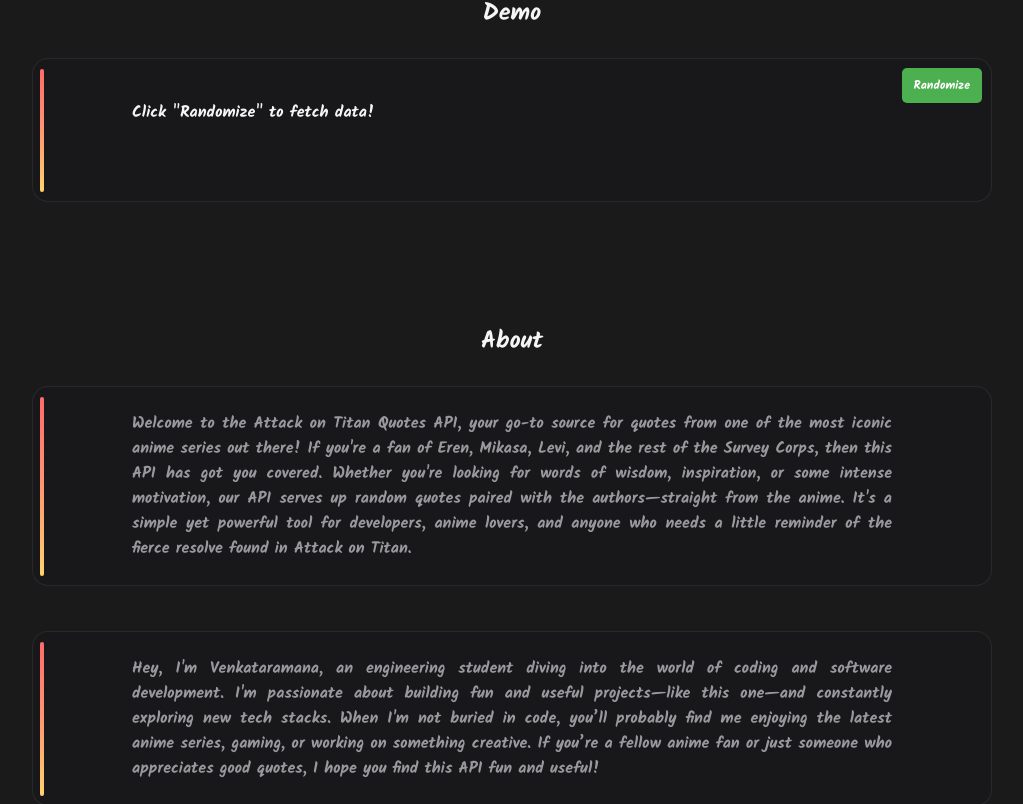
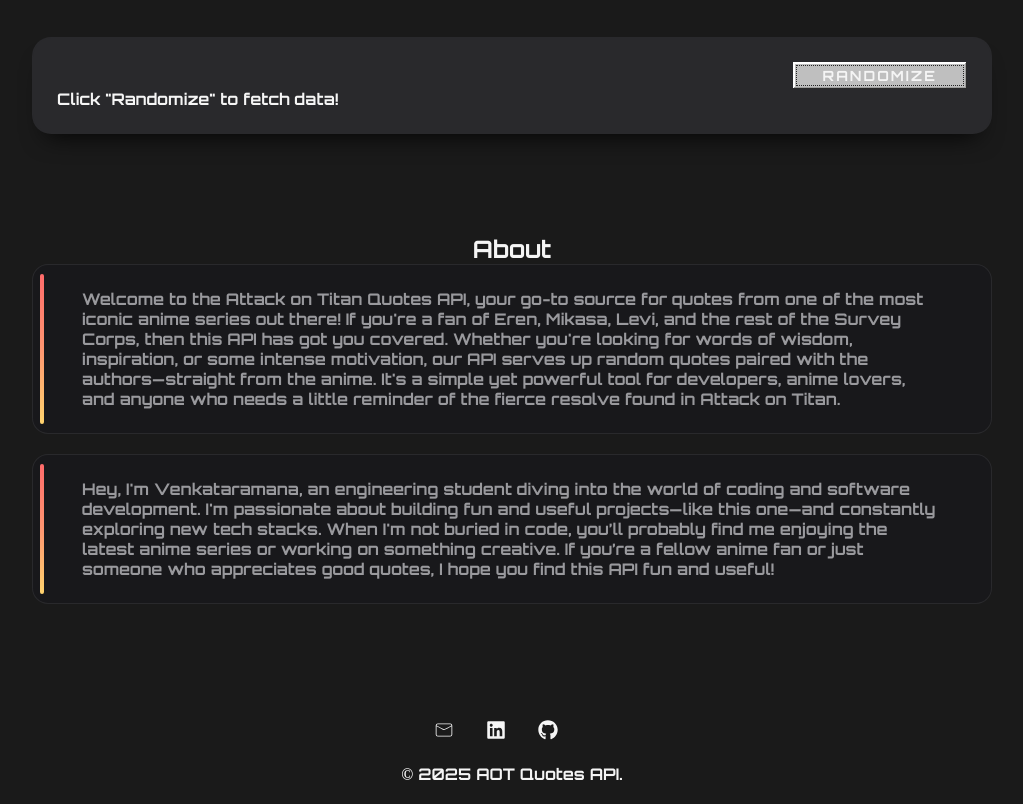
Before and after one commit to VenkataramanaKB/aot_frontend, a React (Create React App) app: page / in a window 1280 px wide. Shown: the part 1779-2583 px from the top of the page, without its empty margins (128-1151 px from the left). Built offline with nearby package versions, Linux system fonts and the light colour scheme; a web font is replaced by a local one.

Commit message:
Completed ig

```diff
--- a/src/Routes/About.css
+++ b/src/Routes/About.css
@@ -12,11 +12,21 @@
     padding-top: 50px;
 
 } */
- .textdemo{
+ /* .textdemo{
     text-align: justify;
     text-justify: inter-word;
 
- }
+ } */
 /* .newx{
     max-width: 50vw;
 } */
+
+.notibody1 {
+    color: #99999d;
+    padding: 0 1.25rem;
+    transition: transform 300ms ease;
+    z-index: 5;
+    padding: 20px;
+    padding-left: 50px;
+    padding-right: 50px;
+  }
--- a/src/Routes/About.js
+++ b/src/Routes/About.js
@@ -93,7 +93,7 @@
           >
             <div className="notiglow"></div>
             <div className="notiborderglow"></div>
-            <div className="notibody textdemo">
+            <div className="notibody1">
               Welcome to the Attack on Titan Quotes API, your go-to source for
               quotes from one of the most iconic anime series out there! If you're
               a fan of Eren, Mikasa, Levi, and the rest of the Survey Corps, then
@@ -115,12 +115,12 @@
           >
             <div className="notiglow"></div>
             <div className="notiborderglow"></div>
-            <div className="notibody textdemo">
+            <div className="notibody1">
               Hey, I'm Venkataramana, an engineering student diving into the world
               of coding and software development. I'm passionate about building fun
               and useful projects—like this one—and constantly exploring new tech
               stacks. When I'm not buried in code, you’ll probably find me enjoying
-              the latest anime series, gaming, or working on something creative. If
+              the latest anime series or working on something creative. If
               you’re a fellow anime fan or just someone who appreciates good quotes,
               I hope you find this API fun and useful!
             </div>
--- a/src/Routes/Demo.css
+++ b/src/Routes/Demo.css
@@ -8,32 +8,76 @@
 .newname{
   text-align: end;
 }
-.randomize-btn {
-  position: absolute;
-  top: 10px;
-  right: 10px;
-  padding-bottom: 10px;
-  padding: 8px 12px;
-  background-color: #4caf50;
-  color: #fff;
+
+.bgblue {
+
+   /* background: linear-gradient(135deg, rgba(51, 51, 51, 0.5), rgba(102, 102, 102, 0.5)); */
+     background-color: #29292c;
+
+
+      padding: 1px;
+      border-radius: 1.2rem;
+      box-shadow: 0px 1rem 1.5rem -0.9rem #000000e1;
+      max-width: 75vw;
+      width: auto;
+      overflow: scroll;
+      margin-left: auto;
+      margin-right: auto;
+      overflow-y: scroll;
+
+}
+/* ::-webkit-scrollbar {
+  width: 10px;
+} */
+
+.card {
+  font-size: 1rem;
+  /* color: #bec4cf; */
+  /* background: linear-gradient(135deg, #fffffff5, #3a4b8a, #ffffff98); */
+  /* background: linear-gradient(135deg, #0d1120 0%, #3a4b8a 43%, #0d1120 100%);
+   */
+   /* background: linear-gradient(135deg, #0d1120, #f44336, #ffeb3b);
+    */
+    /* background: linear-gradient(135deg, #333333, #666666);
+     */
+     /* background: linear-gradient(135deg, rgba(51, 51, 51, 0.5), rgba(102, 102, 102, 0.5)); */
+     background-color: #29292c;
+
+
+
+  padding: 1.5rem;
+  border-radius: 1.2rem;
+  width: auto;
+  /* padding-top: 50px; */
+}
+.wrap{
+  padding-top: 50px;
+}
+button {
+  font-family: inherit;
   border: none;
-  border-radius: 5px;
-  font-size: 12px;
+  outline: 1px dotted rgb(37, 37, 37);
+  outline-offset: -4px;
   cursor: pointer;
-  transition: background-color 0.3s;
+  background: hsl(0deg 0% 75%);
+  box-shadow:
+    inset -1px -1px #292929,
+    inset 1px 1px #fff,
+    inset -2px -2px rgb(158, 158, 158),
+    inset 2px 2px #ffffff;
+  font-size: 14px;
+  text-transform: uppercase;
+  letter-spacing: 2px;
+  padding: 5px 30px;
 }
 
-.randomize-btn:hover {
-  background-color: #45a049;
+button:active {
+  box-shadow:
+    inset -1px -1px #fff,
+    inset 1px 1px #292929,
+    inset -2px -2px #ffffff,
+    inset 2px 2px rgb(158, 158, 158);
 }
-
-/* Box text */
-.box p {
-  margin: 0;
-  font-size: 16px;
-  color: #333;
-  line-height: 1.5;
+.random{
+  text-align: right;
 }
-.x{
-    padding-top: 25px;
-}
--- a/src/Routes/Demo.js
+++ b/src/Routes/Demo.js
@@ -213,7 +213,7 @@
       setApiData(JSON.stringify(data, null, 2));
     } catch (error) {
       setApiData('Error fetching data!');
-      console.error(error);
+      // console.error(error);
     }
 
     // Animate the box on data fetch
@@ -237,18 +237,16 @@
         <div className="demo-title" ref={titleRef}>
           <h2>Demo</h2>
         </div>
+        <div className='wrap' ref={demoRef}>
+          <div className="bgblue">
+            <div className="card">
+              <div className='random'>
+                <button onClick={fetchRandomData}>Randomize</button>
 
-        <div className="x">
-          <div className="notification" ref={demoRef}>
-            <div className="notiglow"></div>
-            <div className="notiborderglow"></div>
-            <div className="notititle newname">
-              <button className="randomize-btn" onClick={fetchRandomData}>
-                Randomize
-              </button>
-            </div>
-            <div className="notibody">
-              <pre>{apiData}</pre>
+              </div>
+              <div className='cont'>
+                <pre>{apiData}</pre>
+              </div>
             </div>
           </div>
         </div>
--- a/src/components/Footer.js
+++ b/src/components/Footer.js
@@ -21,7 +21,7 @@
           </a>
         </div>
         <div className="copyright">
-          <p>© {currentYear} AOT Quotes API. All Rights Reserved.</p>
+          <p>© {currentYear} AOT Quotes API.</p>
         </div>
       </div>
     </div>
--- a/src/index.css
+++ b/src/index.css
@@ -11,16 +11,18 @@
   font-family: source-code-pro, Menlo, Monaco, Consolas, 'Courier New',
     monospace;
 } */
-
+/*
 @import url('https://fonts.googleapis.com/css2?family=Quicksand:wght@300..700&display=swap');
 @import url('https://fonts.googleapis.com/css2?family=Playwrite+IN:wght@100..400&display=swap');
 @import url('https://fonts.googleapis.com/css2?family=Bangers&display=swap');
-@import url('https://fonts.googleapis.com/css2?family=Kalam:wght@300;400;700&family=Press+Start+2P&display=swap');
+@import url('https://fonts.googleapis.com/css2?family=Kalam:wght@300;400;700&family=Press+Start+2P&display=swap'); */
+@import url('https://fonts.googleapis.com/css2?family=Orbitron:wght@400..900&display=swap');
 *{
   box-sizing: border-box;
   /* font-family: "Quicksand", serif; */
   /* font-family: "Playwrite IN", serif; */
-  font-family: "Kalam", serif;
+  /* font-family: "Kalam", serif; */
+  font-family: "Orbitron", serif;
   font-optical-sizing: auto;
   color: #F5F5F5;
   /* color: #1E1E1E; */
@@ -30,7 +32,8 @@
   font-style: normal;
 }
 body{
-  background-color: #1A1A1A;
+  /* background-color: #1A1A1A; */
+  background: (0deg 0% 75%);
   /* background-color: #FF6F61 !important; */
 }
 a{
```
